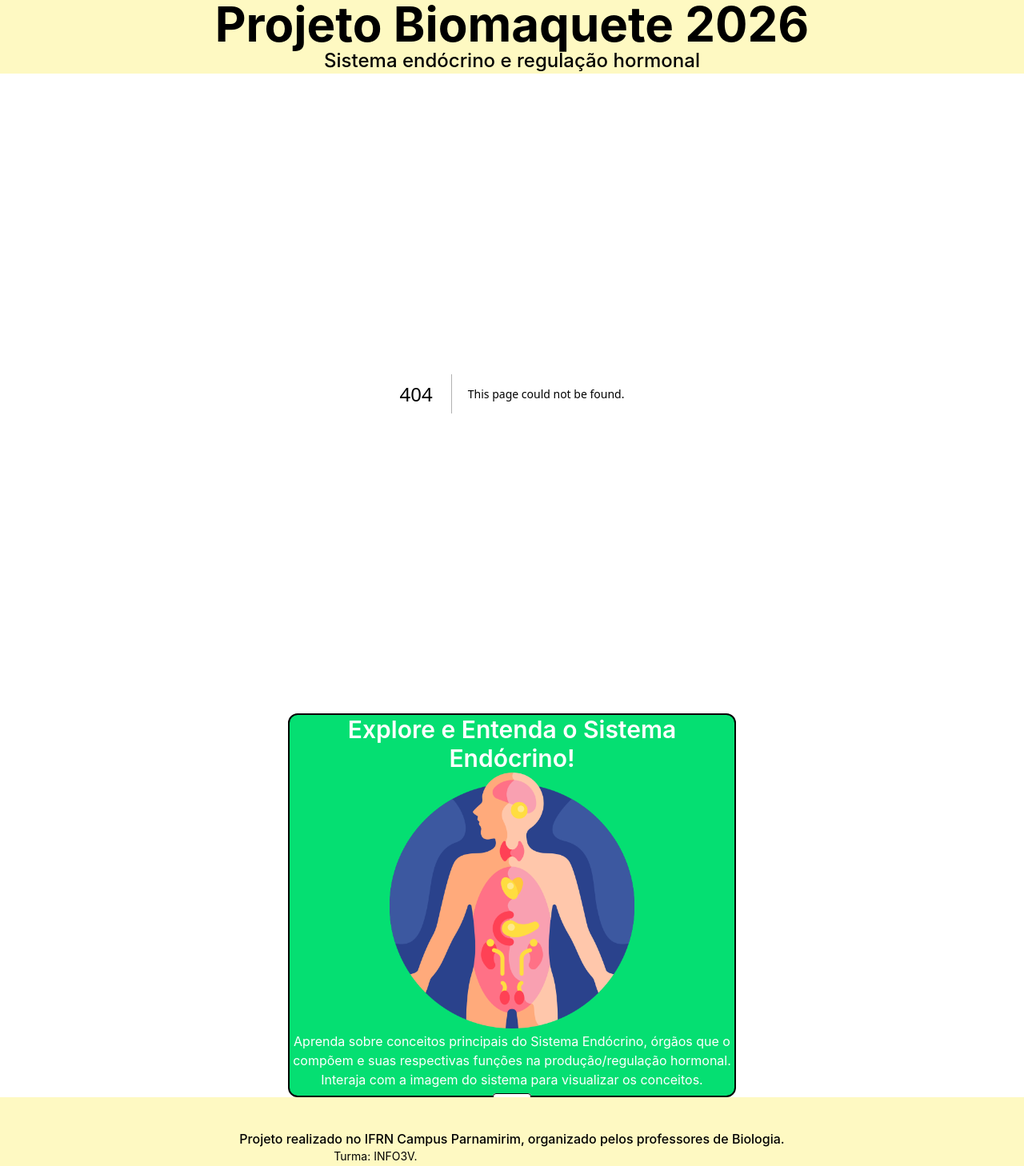
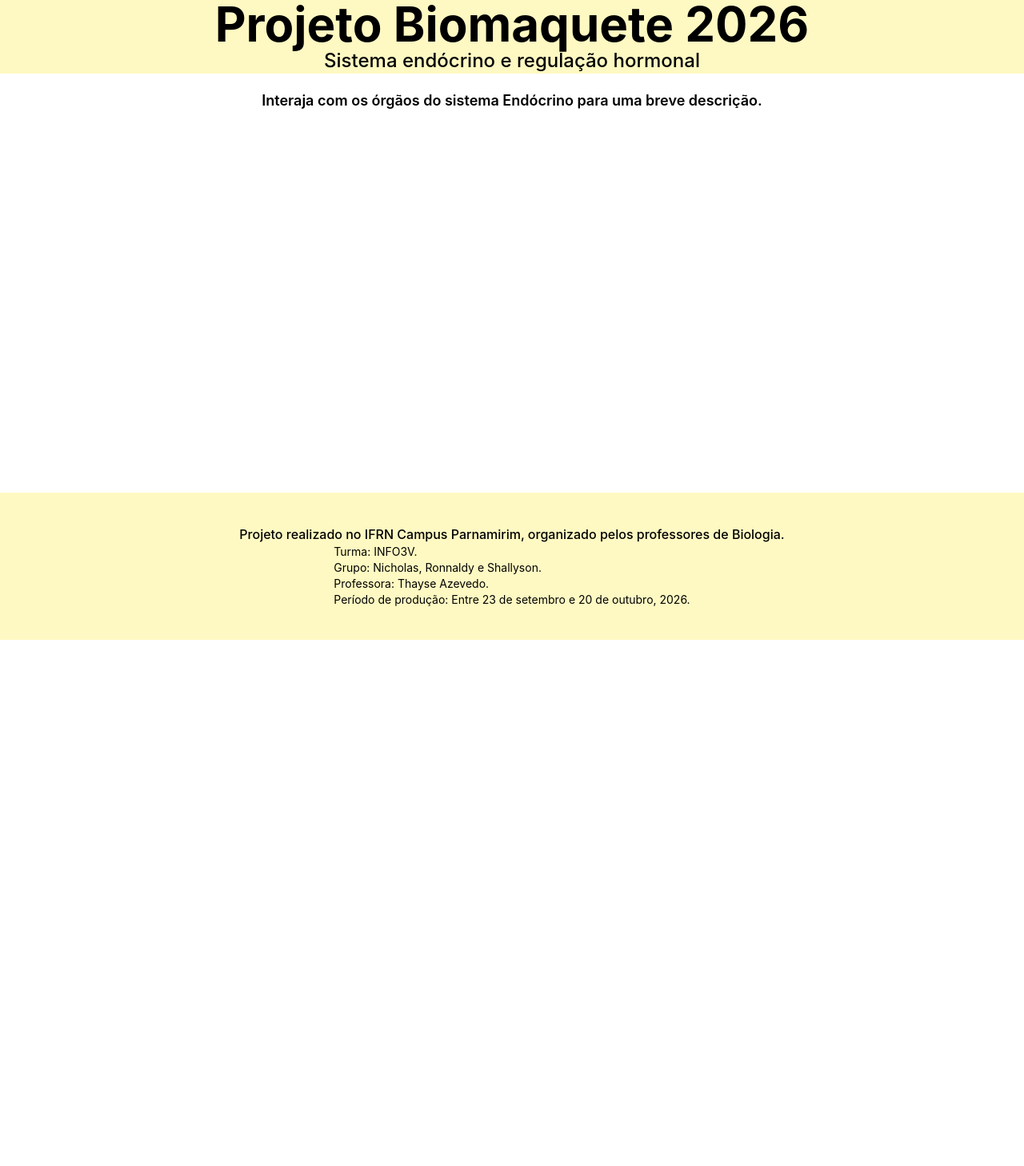
Before and after one commit to SLuann/SiteBiologia, a Next.js app: page /info in a window 1280 px wide. Before the commit this address had no page. Shown: the top 1458 px of the page at 80% size. After the commit the page ends 800 px from the top, so only its background shows below. Built offline with nearby package versions, Linux system fonts and the light colour scheme.

Commit message:
feat: Estruturando as páginas e organizando

```diff
--- a/app/componentes/SessãoGame.jsx
+++ b/app/componentes/SessãoGame.jsx
@@ -0,0 +1,8 @@
+
+export default function(){
+    return(
+        <div className="">
+
+        </div>
+    );
+}
--- a/app/componentes/SessãoInfo.jsx
+++ b/app/componentes/SessãoInfo.jsx
@@ -1,8 +1,8 @@
 
 export default function(){
     return(
-        <div className="">
-
+        <div className="text-center text-lg font-semibold">
+            <h1>Interaja com os órgãos do sistema Endócrino para uma breve descrição.</h1>
         </div>
     );
 }
--- a/app/componentes/Sessões.jsx
+++ b/app/componentes/Sessões.jsx
@@ -5,14 +5,14 @@ import SistemaEndoIcon from "../imagens/SistemaEndoIcon.png";
 
 export default function(){
     return(
-        <div className="justify-self-center">
+        <div className="justify-self-center py-5">
             <div className="bg-green-400 border-2 w-140 h-120 rounded-xl text-center">
                 <h3 className="text-white text-3xl font-semibold">Explore e Entenda o Sistema Endócrino!</h3>
                 <Image src={SistemaEndoIcon} alt="Ícone do Sistema Endócrino" loading="eager" className="w-80 justify-self-center"/>
                 <p className="text-white m-1">Aprenda sobre conceitos principais do Sistema Endócrino, órgãos
                     que o compõem e suas respectivas funções na produção/regulação hormonal. Interaja com a imagem do
                     sistema para visualizar os conceitos.</p>
-                <Link href={Rotas.SessãoInfo} className="bg-white border-1 rounded ">Entrar</Link>
+                <Link href={Rotas.info} className="bg-white border-1 rounded-sm ">Entrar</Link>
             </div>
             <div>
 
--- /dev/null
+++ b/app/game/page.jsx
@@ -0,0 +1,9 @@
+import SessãoGame from "../componentes/SessãoGame";
+
+export default function(){
+    return(
+        <div className="p-5">
+            <SessãoGame />
+        </div>
+    )
+}
--- /dev/null
+++ b/app/info/page.jsx
@@ -0,0 +1,9 @@
+import SessãoInfo from "../componentes/SessãoInfo";
+
+export default function(){
+    return(
+        <div className="p-5">
+            <SessãoInfo />
+        </div>
+    )
+}
--- a/app/layout.jsx
+++ b/app/layout.jsx
@@ -10,7 +10,6 @@ export default function RootLayout({ children }) {
         <Header/>
         <main className="flex-1">
         {children}
-        <Sessões/>
         </main>
         <Footer/>
       </body>
--- a/app/page.jsx
+++ b/app/page.jsx
@@ -1,8 +1,11 @@
 export default function HomePage() {
   return (
-      <p className="py-3 px-1 text-dark font-medium">Esse site foi desenvolvido com o único objetivo de complementar a
+    <div>
+      <p className=" text-center py-3 px-10 text-dark font-medium">Esse site foi desenvolvido com o único objetivo de complementar a
         apresentação da Biomaquete (projeto de Biologia) sobre o sistema endócrino. Durante ou após a apresentação
         esse site pode ser usado para revisão/aprendizagem dos conhecimentos gerais sobre o tema em questão.
       </p>
+      <Sessões/>
+    </div>
   );
 }
--- a/app/rotas.js
+++ b/app/rotas.js
@@ -1,5 +1,5 @@
 export const Rotas = {
   inicio: "/",
-  SessãoInfo: "/sessaoinfo",
-  SessãoGame: "/sessaogame",
+  info: "/info",
+  game: "/game",
 };
```
